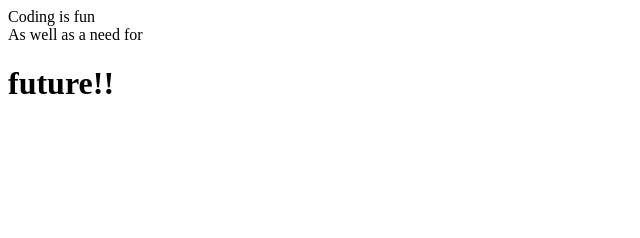
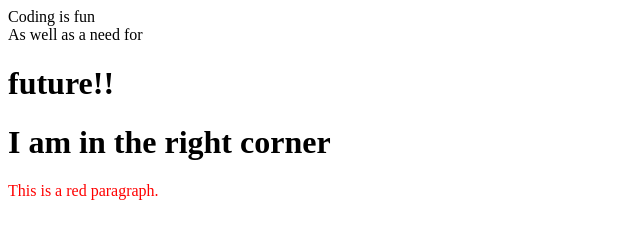
Before and after one commit to Abhi4244/Code1.4, a plain HTML site: page index.html in a window 1280 px wide. Shown: the whole page, without its empty margins (0-640 px from the left). Drawn offline with Linux system fonts and the light colour scheme.

Commit message:
Update index.html

```diff
--- a/index.html
+++ b/index.html
@@ -1,6 +1,9 @@
 <!DOCTYPE html>
-<html>
+<html lang="en">
   <body>
     Coding is fun<br>As well as a need for <h1>future!!</h1>
+    <h1 align=”right”> I am in the right corner </h1>
+<p style="color:red;">This is a red paragraph.</p>
+
   </body>
 </html>
```
